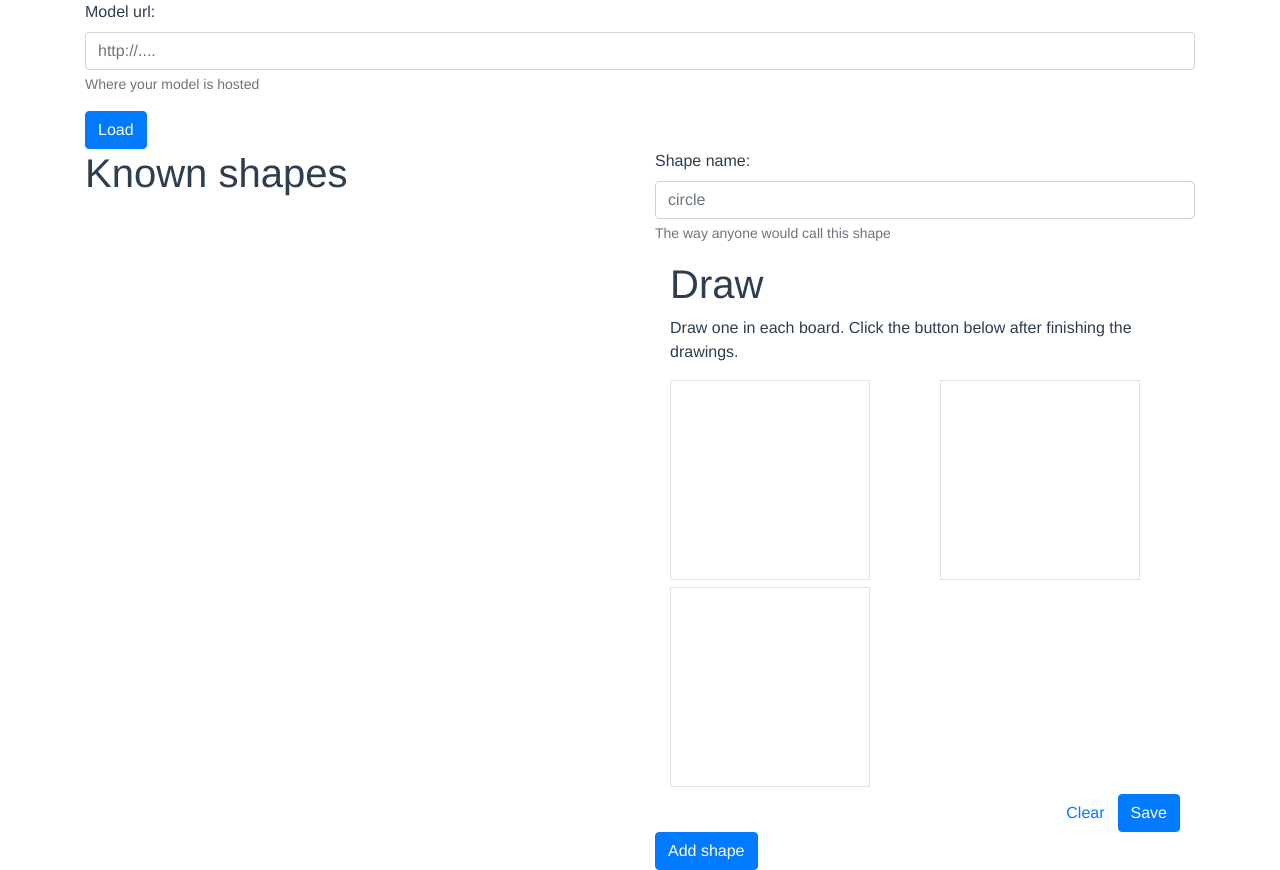
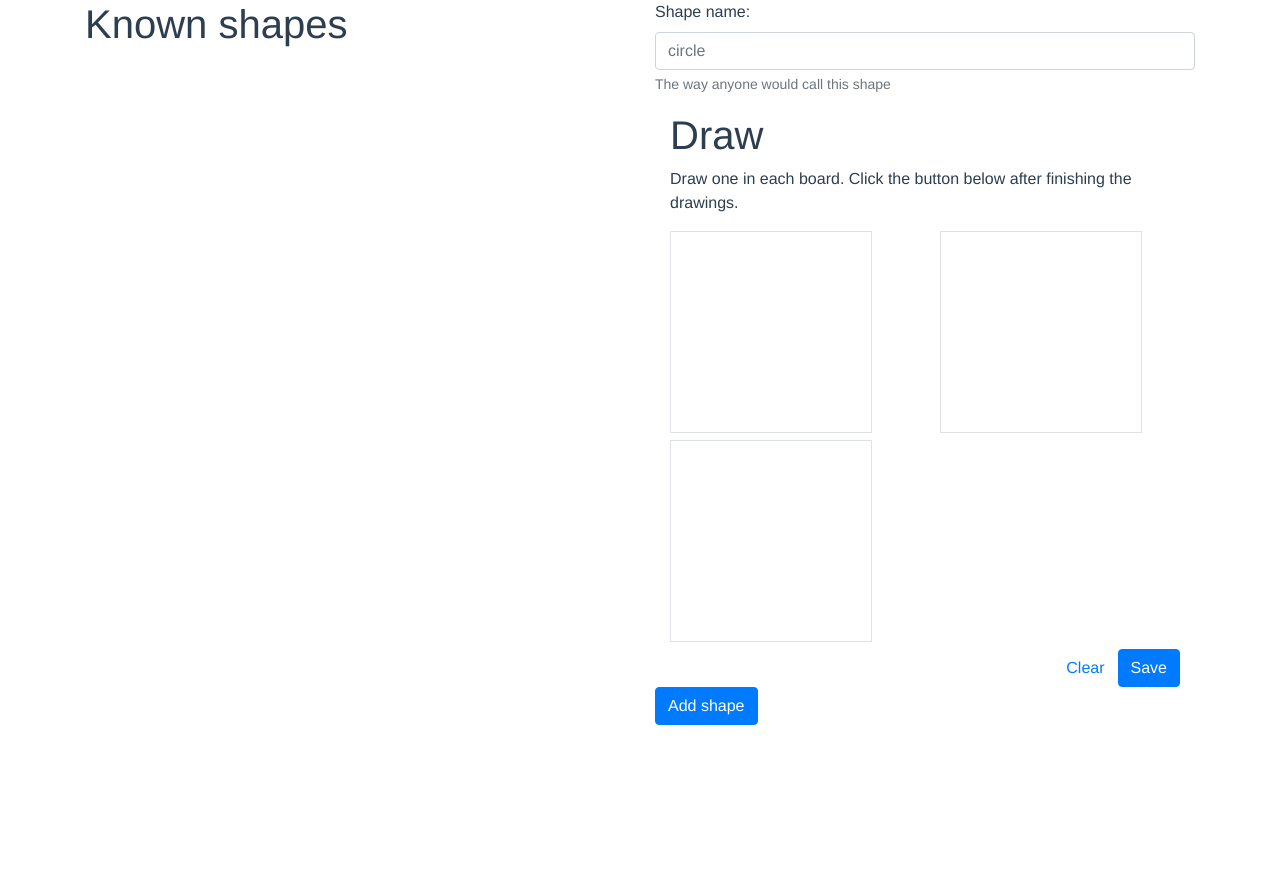
Before and after one commit to jonathanmv/shapes-checker, a Vue app: page /#/ in a window 1280 px wide. Both pictures are taken after a click on the button "Add shape". After the commit the page ends 800 px from the top, so only its background shows below. Built offline with nearby package versions, Linux system fonts and the light colour scheme.

Commit message:
Fixed issue with points offset in data

```diff
--- a/src/components/Chalkboard.vue
+++ b/src/components/Chalkboard.vue
@@ -1,5 +1,5 @@
 <template lang="html">
-  <canvas ref="canvas" class="Chalkboard-canvas border" :style="{ 'background-color': backgroundColor }"></canvas>
+  <canvas ref="canvas" class="border" width="200" height="200" :style="{ 'background-color': backgroundColor }"></canvas>
 </template>
 
 <script>
@@ -13,12 +13,14 @@ export default {
   props: {
     penColor: {
       // default: '#f4f4f0'
-      // default: '#000'
       default: '#404047'
     },
     backgroundColor: {
       // default: '#404047'
       default: '#FFF'
+    },
+    showHits: {
+      default: false
     }
   },
   data: () => ({
@@ -27,7 +29,8 @@ export default {
   methods: {
     getImageVector (columns = 20) {
       const canvas = this.$refs.canvas
-      return getVectorFromCanvas({ canvas, columns })
+      const { showHits } = this
+      return getVectorFromCanvas({ canvas, columns, showHits })
     },
     clear () {
       this.pad.clear()
@@ -52,10 +55,4 @@ export default {
 </script>
 
 <style lang="css" scoped>
-  .Chalkboard-canvas {
-    width: 200px;
-    height: 200px;
-    /* width: 100%;
-    height: 100%; */
-  }
 </style>
--- a/src/components/ShapesPage.vue
+++ b/src/components/ShapesPage.vue
@@ -1,10 +1,5 @@
 <template lang="html">
   <b-container>
-    <b-row>
-      <b-col>
-        <LoadModel @model="modelLoaded" />
-      </b-col>
-    </b-row>
     <b-row>
       <b-col>
         <h1>Known shapes</h1>
@@ -63,7 +58,7 @@ export default {
     trainingResults: {},
     trained: false,
     prediction: null,
-    resolution: 10
+    resolution: 20
   }),
   methods: {
     addShape (shape) {
--- a/src/helpers/getVectorFromCanvas.js
+++ b/src/helpers/getVectorFromCanvas.js
@@ -5,7 +5,7 @@
  * 0 indicates an absence of color while 1 is the opposite
  */
 
-export default ({ canvas, columns }) => {
+export default ({ canvas, columns, showHits }) => {
   const { clientWidth, clientHeight } = canvas
   const context = canvas.getContext('2d')
   const xStep = clientWidth / columns
@@ -18,21 +18,22 @@ export default ({ canvas, columns }) => {
 
   for (let y = 0; y < clientHeight; y += yStep) {
     for (let x = 0; x < clientWidth; x += xStep) {
-      context.fillStyle = 'rgba(255, 255, 0, 0.6)'
       const sample = context.getImageData(x, y, xStep, yStep)
-      // context.strokeRect(x, y, xStep, yStep)
       const isEmpty = sample.data.find(value => value > 0) === undefined
       vector.push(isEmpty ? 0 : 1)
-      if (!isEmpty) {
+      if (!isEmpty && showHits) {
         context.fillStyle = 'rgba(0, 255, 0, 0.6)'
         context.fillRect(x, y, xStep, yStep)
       }
     }
   }
 
-  const time = (performance.now() - startTime) / 1000
-  console.log(`Vector length: ${vector.length}. Took: ${time}s`)
-  print(vector, columns)
+  if (showHits) {
+    const time = (performance.now() - startTime) / 1000
+    console.log(`Vector length: ${vector.length}. Took: ${time}s`)
+    print(vector, columns)
+  }
+
   return vector
 }
 
```
